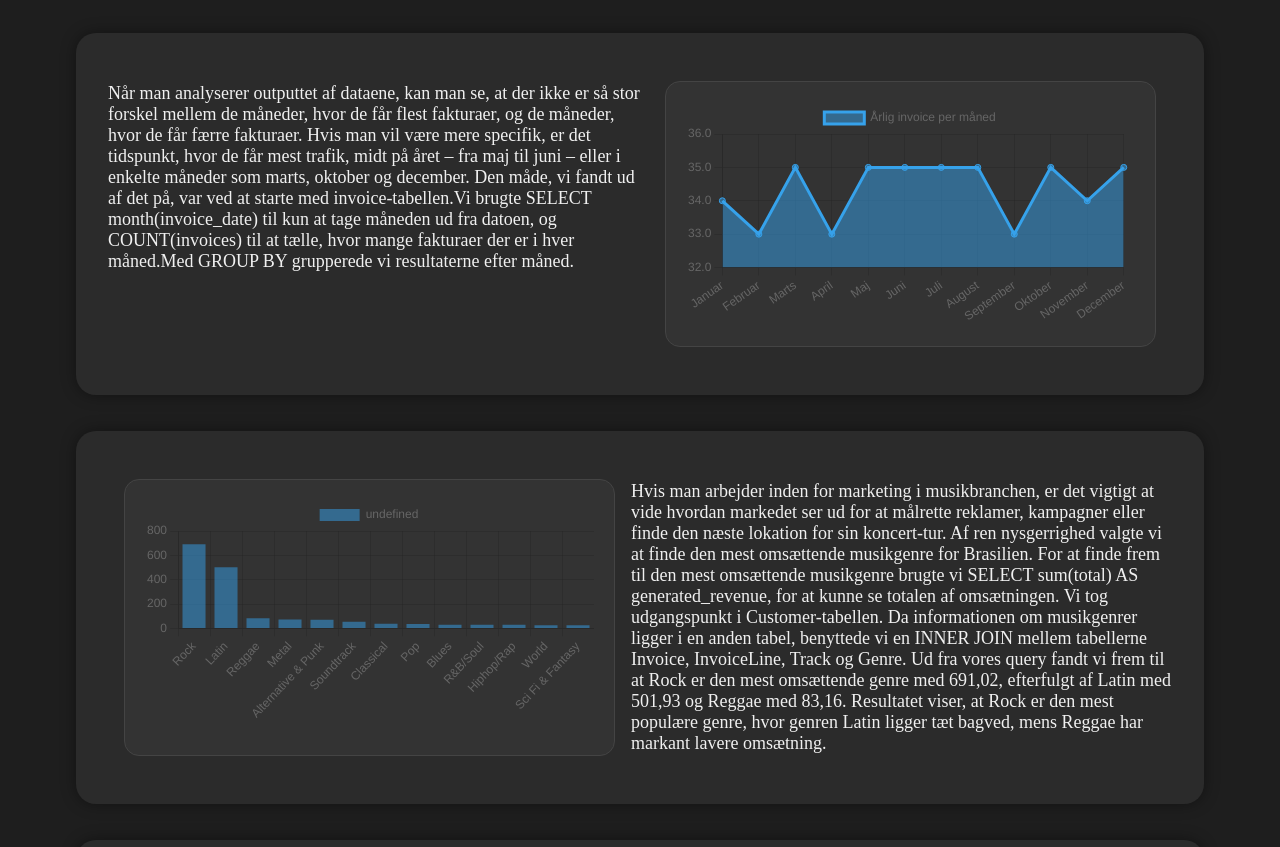
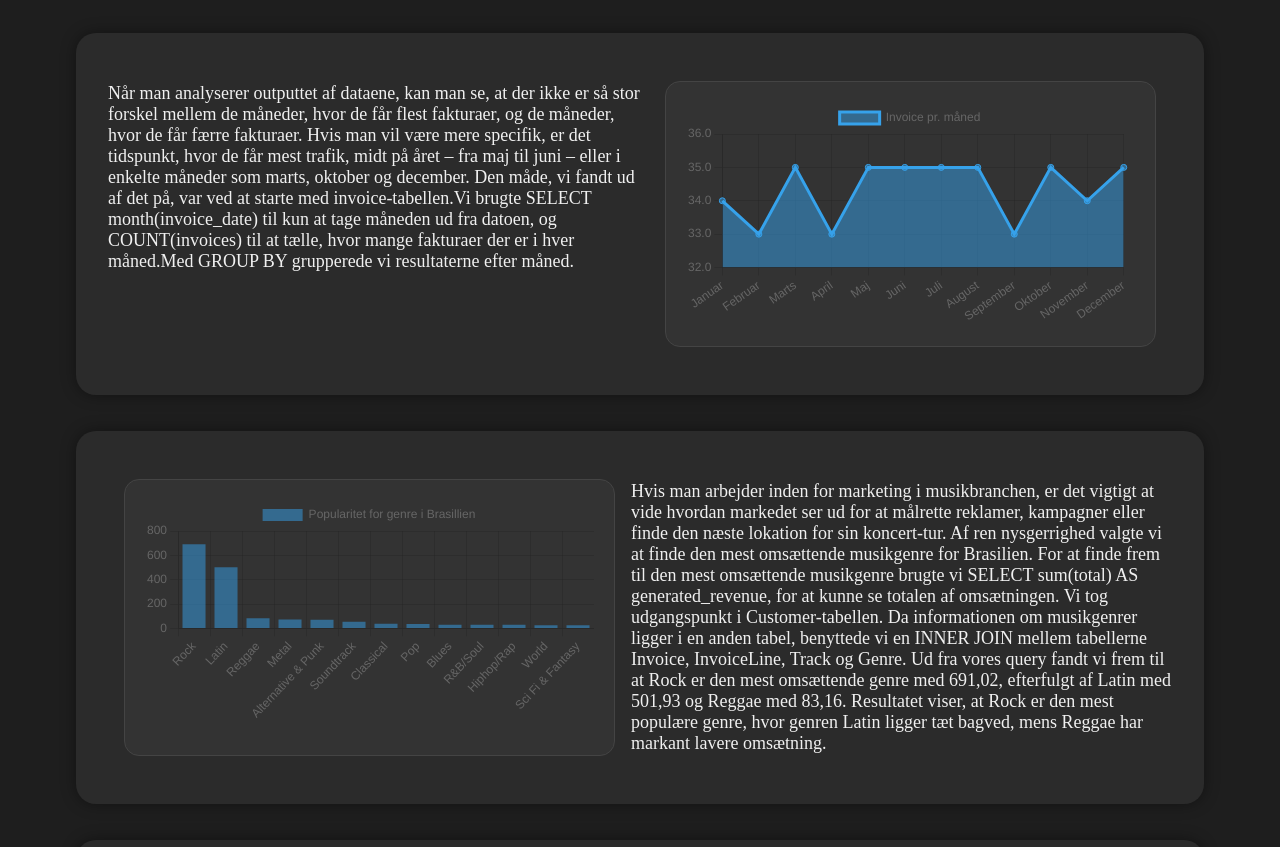
Before and after one commit to SilentVoices22/Portfolioaflevering-4---Data-Web, a plain HTML site: page index.html in a window 1280 px wide. Shown: the part 101-948 px from the top of the page. Drawn offline with nearby package versions, Linux system fonts and the light colour scheme.

Commit message:
opdateret css og html

```diff
--- a/chartCode.js
+++ b/chartCode.js
@@ -5,7 +5,7 @@ const chartForMonths = new Chart(ctx, {
     data: {
         labels: ['Januar', 'Februar', 'Marts', 'April', 'Maj', 'Juni','Juli','August', 'September','Oktober', 'November','December'],
         datasets: [{
-               label: 'Årlig invoice per måned',
+               label: 'Invoice pr. måned',
             data: [34,33,35,33,35,35,35,35,33,35,34,35],
             fill: true,
         }]
@@ -28,6 +28,7 @@ const chartForGenres = new Chart(ctx2, {
     data: {
         labels: ['Rock', 'Latin', 'Reggae', 'Metal', 'Alternative & Punk', 'Soundtrack','Classical','Pop', 'Blues','R&B/Soul', 'Hiphop/Rap','World', "Sci Fi & Fantasy"],
         datasets: [{
+            label: 'Popularitet for genre i Brasillien',
             data: [691,502,83,74,71,55,39,36,31,31,30,27,27,8],
 
         }]
```
Also changed, not shown: index.html (+1 -1 lines).
